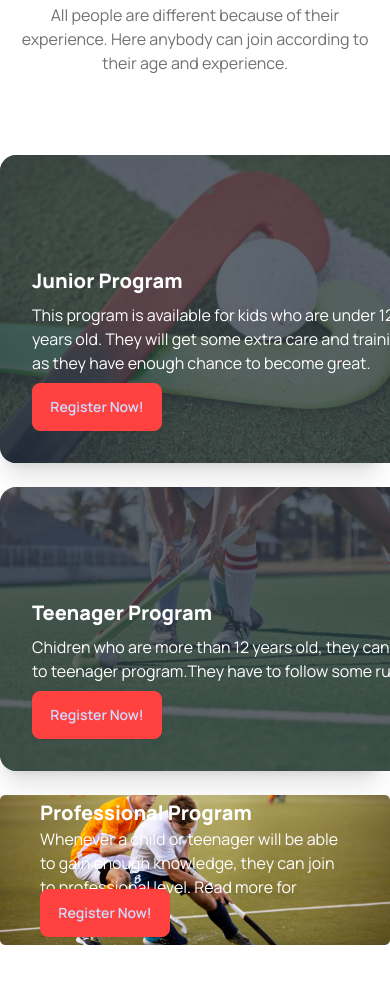
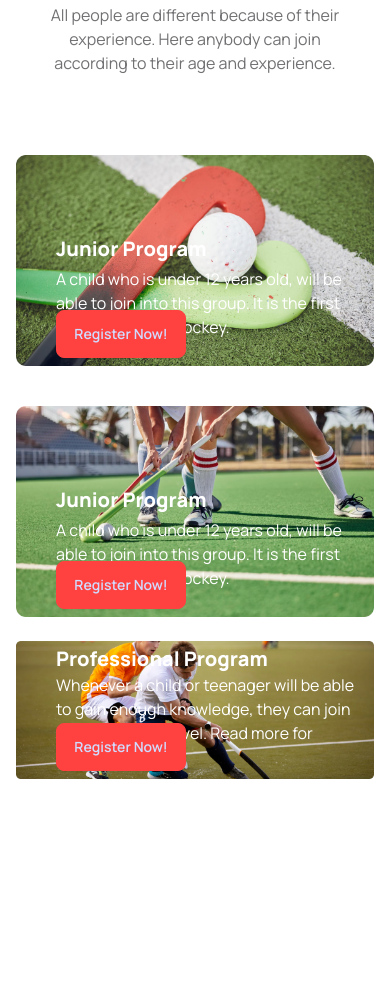
Before and after one commit to TinnyDatta/my-third-assignment, a plain HTML site: page index.html in a window 390 px wide. Shown: the part 1866-2849 px from the top of the page. After the commit the page ends 2741 px from the top, so only its background shows below. Drawn offline with nearby package versions, Linux system fonts and the light colour scheme.

Commit message:
make program section responsive for mobile

```diff
--- a/index.html
+++ b/index.html
@@ -130,30 +130,34 @@
             </div>
         </section>
         <!-- program section -->
-        <section class="my-24">
+        <section class="px-4 lg:px-auto my-24">
             <div class="mx-auto text-center mb-20 space-y-6">
                 <h2 class="text-4xl font-extrabold">Program Sections</h2>
                 <p class="text-[#13131899] px-5 lg:w-[600px] mx-auto text-center">All people are different because of
                     their experience. Here anybody can join according to their age and experience. </p>
             </div>
-            <div class="flex gap-6 flex-col lg:flex-row">
-                <div class="card flex-1 w-96 bg-base-100 shadow-xl image-full">
-                    <figure><img class="w-[570px] h-[335px]" src="./Images/2.png" alt="" /></figure>
-                    <div class="card-body">
-                        <h2 class="card-title pt-20 text-white font-extrabold">Junior Program</h2>
-                        <p class="text-white w-[390px]">This program is available for kids who are under 12 years old. They will get some extra care and training as they have enough chance to become great.</p>
+            <div class=" flex gap-6 flex-col lg:flex-row">
+               <div class="relative space-y-4 ">
+                <div>
+                    <img src="Images/2.png" alt="">
+                   </div>
+                   <div>
+                    <h2 class="card-title lg:pt-20 text-white font-extrabold absolute top-20 lg:top-12 left-10">Junior Program</h2>
+                    <p class="text-white w-[300px] lg:w-[390px] absolute top-28 lg:top-40 left-10">A child who is under 12 years old, will be able to join into this group. It is the first step of learning hockey.</p>
                     <div class="card-actions justify-start">
-                            <button class="btn btn-primary w-[130px] h-[25px] bg-[#FF4240] border-[#FF4240]">Register Now!</button>
+                        <button class="btn btn-primary w-[130px] h-[25px] bg-[#FF4240] border-[#FF4240] absolute bottom-6 lg:bottom-8 left-10">Register Now!</button>
                     </div>
                    </div>
                </div>
-                <div class="card flex-1 w-96 bg-base-100 shadow-xl image-full">
-                    <figure><img class="w-[570px] h-[335px]" src="./Images/3.png" alt="" /></figure>
-                    <div class="card-body">
-                        <h2 class="card-title pt-20 text-white font-extrabold">Teenager Program</h2>
-                        <p class="text-white w-[390px]">Chidren who are more than 12 years old, they can join to teenager program.They have to follow some rules.</p>
+               <div class="relative">
+                <div>
+                    <img src="Images/3.png" alt="">
+                   </div>
+                   <div>
+                    <h2 class="card-title lg:pt-20 text-white font-extrabold absolute top-20 lg:top-12 left-10">Junior Program</h2>
+                    <p class="text-white w-[300px] lg:w-[390px] absolute top-28 lg:top-40 -right-40 left-10">A child who is under 12 years old, will be able to join into this group. It is the first step of learning hockey.</p>
                     <div class="card-actions justify-start">
-                            <button class="btn btn-primary w-[130px] h-[25px] bg-[#FF4240] border-[#FF4240]">Register Now!</button>
+                        <button class="btn btn-primary w-[130px] h-[25px] bg-[#FF4240] border-[#FF4240] absolute bottom-2 lg:bottom-8 left-10">Register Now!</button>
                     </div>
                    </div>
                </div>
```
Lines whose indentation alone changed are shown as unchanged.
